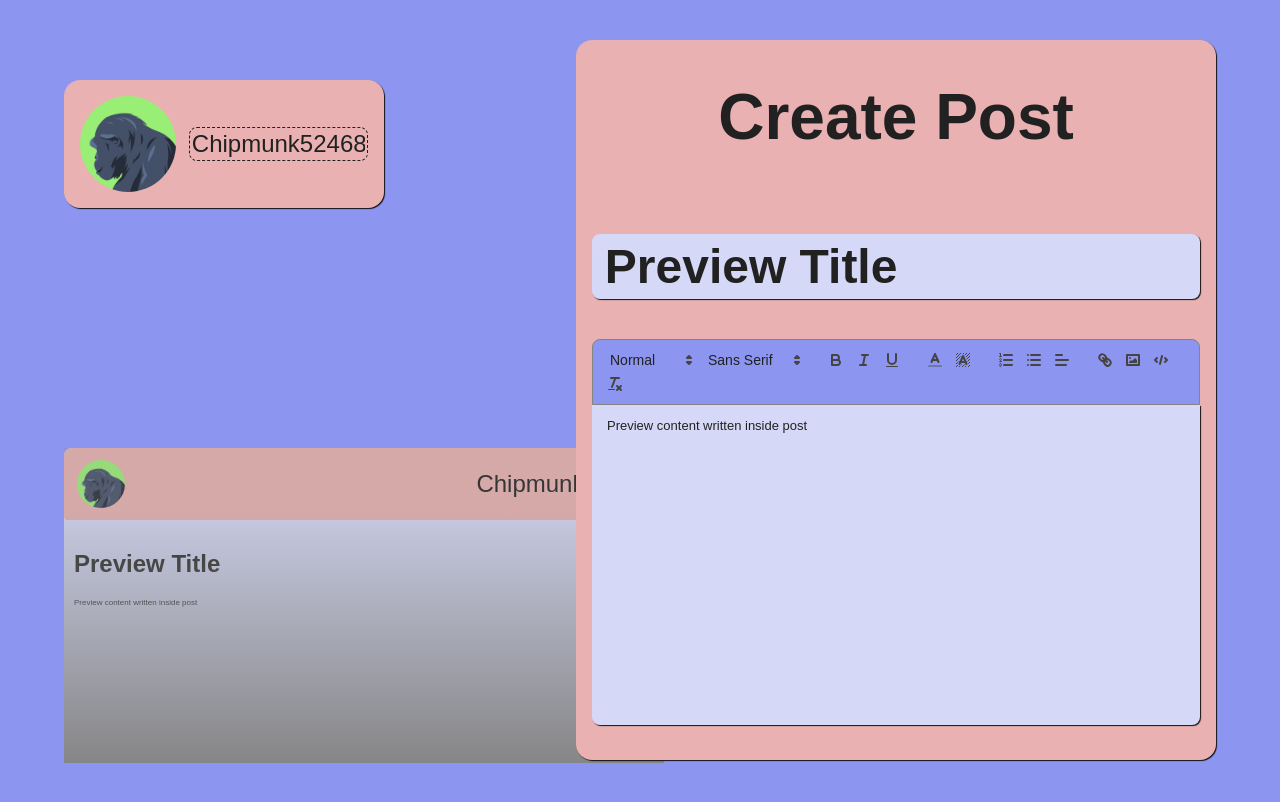
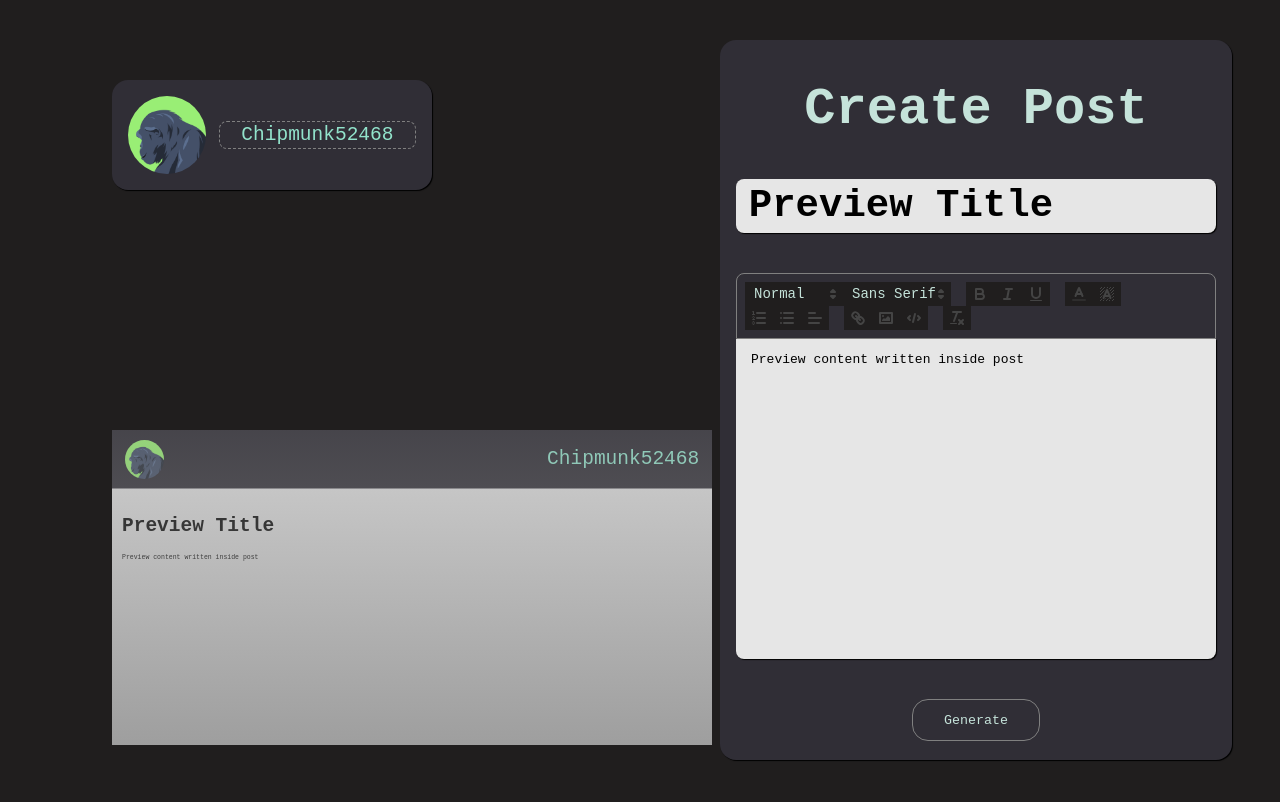
Before and after one commit to singhutsav5502/OG_IMAGE_GENERATOR, a React (Create React App) app in the folder frontend/: page / in a window 1280 px wide. Shown: the top 802 px of the page. Built offline with nearby package versions, Linux system fonts and the light colour scheme.

Commit message:
add toastify setup cloudinary for image upload adjust theming and css

```diff
--- a/frontend/package.json
+++ b/frontend/package.json
@@ -3,6 +3,8 @@
   "version": "0.1.0",
   "private": true,
   "dependencies": {
+    "@cloudinary/react": "^1.13.0",
+    "@cloudinary/url-gen": "^1.20.0",
     "@reduxjs/toolkit": "^2.2.7",
     "@testing-library/jest-dom": "^5.17.0",
     "@testing-library/react": "^13.4.0",
@@ -12,9 +14,12 @@
     "quill": "^2.0.2",
     "react": "^18.3.1",
     "react-dom": "^18.3.1",
+    "react-helmet": "^6.1.0",
     "react-redux": "^9.1.2",
     "react-scripts": "5.0.1",
+    "react-toastify": "^10.0.5",
     "slate-history": "^0.100.0",
+    "toastify": "^2.0.1",
     "web-vitals": "^2.1.4"
   },
   "scripts": {
--- a/frontend/src/App.css
+++ b/frontend/src/App.css
@@ -2,5 +2,6 @@
     height: 100vh;
     background-color: var(--secondary-background);
     display: flex;
-    gap:15vw;
+    justify-content:space-around;
+    gap:5vw;
 }
--- a/frontend/src/App.js
+++ b/frontend/src/App.js
@@ -1,16 +1,32 @@
 import './App.css';
+import { PrimeReactProvider } from 'primereact/api';
+import { ToastContainer, Bounce } from 'react-toastify';
+import 'react-toastify/dist/ReactToastify.css';
 import { UserInfo } from './components/UserInfo';
 import PostCreator from './components/PostCreator';
-import { PrimeReactProvider } from 'primereact/api';
 import ImageTemplate from './components/ImageTemplate';
 function App() {
   return (
     <>
+      <ToastContainer
+        position="top-left"
+        autoClose={5000}
+        hideProgressBar={false}
+        newestOnTop
+        closeOnClick
+        rtl={false}
+        pauseOnFocusLoss
+        draggable
+        pauseOnHover
+        theme="dark"
+        transition={Bounce}
+        toastStyle={{color:'var(--highlight-color) !important'}}
+      />
       <PrimeReactProvider>
         <div className='app-container'>
-          <section className="left" style={{ height:'100vh', width:'30vw', display: 'flex', flexDirection: 'column', alignItems:'flex-start', justifyContent:'space-between', gap:'30vh' }}>
+          <section className="left" style={{ height: '100vh', width: '40vw', display: 'flex', flexDirection: 'column', alignItems: 'flex-start', justifyContent: 'space-between', gap: '30vh' }}>
             <UserInfo></UserInfo>
-            <div style={{transformOrigin:'top left', scale:'0.5', paddingLeft:'10vw'}}>
+            <div style={{ transformOrigin: 'top left', scale: '0.5', paddingLeft: '10vw' }}>
               <ImageTemplate />
             </div>
           </section>
--- a/frontend/src/components/ImageTemplate.css
+++ b/frontend/src/components/ImageTemplate.css
@@ -3,10 +3,14 @@
     height: auto;
 }
 .vignette{
+    border-radius: none;
+    scale: 2;
     background: linear-gradient(0deg, rgb(134, 134, 134), rgba(138, 138, 138,0.2) 80%) no-repeat;
     position: absolute;
     bottom: 0;
-    width: 1200px;
+    top:0;
+    left:0;
+    right: 0;
     height: 630px;
 
 }
--- a/frontend/src/components/ImageTemplate.jsx
+++ b/frontend/src/components/ImageTemplate.jsx
@@ -1,6 +1,6 @@
 import React from "react";
 import { useSelector } from "react-redux";
-import './ImageTemplate.css'
+import "./ImageTemplate.css";
 const ImageTemplate = () => {
   const userName = useSelector((state) => state.userState.userName);
   const userImage = useSelector((state) => state.userState.userImage);
@@ -10,6 +10,7 @@ const ImageTemplate = () => {
     <div
       id="image-template"
       style={{
+        position: "relative",
         width: "1200px",
         height: "630px",
         background: "#f0f0f0",
@@ -17,15 +18,15 @@ const ImageTemplate = () => {
         boxSizing: "border-box",
         overflow: "hidden",
         backgroundColor: "var(--tertiary-background)",
-        borderRadius: "16px",
       }}
     >
+      <div className="vignette"></div>
       <div
         width="100%"
         height="auto"
         style={{
           backgroundColor: "var(--primary-background)",
-          borderRadius: "8px",
+
         }}
       >
         <div
@@ -36,16 +37,24 @@ const ImageTemplate = () => {
           }}
         >
           <img src={userImage} alt="" width="20px" height="20px" />
-          <p style={{ fontSize: "3rem", lineHeight: "1" }}>{userName}</p>
+          <p
+            style={{
+              fontSize: "3rem",
+              lineHeight: "1",
+              color: "var(--secondary-text)",
+            }}
+          >
+            {userName}
+          </p>
         </div>
       </div>
-      <div className="vignette"></div>
-      <div style={{padding:'20px'}}>
+      <div style={{ padding: "20px" }}>
         <h1 style={{ fontSize: "3rem" }}>{postTitle}</h1>
-        <div dangerouslySetInnerHTML={{ __html: postContent }} className="post-content-template"/>
+        <div
+          dangerouslySetInnerHTML={{ __html: postContent }}
+          className="post-content-template"
+        />
       </div>
-
-
     </div>
   );
 };
--- a/frontend/src/components/PostCreator.css
+++ b/frontend/src/components/PostCreator.css
@@ -11,7 +11,7 @@
 }
 .post-creator-inner-container{
     position: relative;
-    top:15vh;
+    top:10vh;
     min-height:50vh;
     padding:0px 16px 0px 16px;
     display: flex;
@@ -23,6 +23,10 @@
 .ql-toolbar{
     border-radius: 8px 8px 0px 0px;
     border:1px solid var(--border-color) !important;
+    /* background-color: var(--secondary-background); */
+}
+.ql-toolbar span{
+    color:var(--highlight-color) !important;
     background-color: var(--secondary-background);
 }
 #title-box{
@@ -36,3 +40,8 @@
     background-color: var(--tertiary-background);
     box-shadow: 1px 1px 1px var(--primary-shadow);
 }
+.generate-button:hover{
+    background-color: var(--tertiary-background) !important;
+    color: var(--primary-text) !important;
+    transition: 0.2s all ease-in-out;
+}
--- a/frontend/src/components/PostCreator.jsx
+++ b/frontend/src/components/PostCreator.jsx
@@ -1,33 +1,124 @@
-import React from 'react'
-import { useSelector, useDispatch } from 'react-redux'
-import { postActions } from '../store'
-import { Editor } from 'primereact/editor';
-import { Card } from './Card'
-import "./PostCreator.css"
+import React, { useState } from "react";
+import { toast } from "react-toastify";
+import { useSelector, useDispatch } from "react-redux";
+import { postActions } from "../store";
+import { Editor } from "primereact/editor";
+import { Helmet } from "react-helmet";
+import { Card } from "./Card";
+import { toPng } from "html-to-image";
+import "./PostCreator.css";
 const PostCreator = () => {
-    const postTitle = useSelector((state)=>state.postState.postTitle)
-    const postContent = useSelector((state)=>state.postState.postContent)
-    const dispatch = useDispatch();
+  const postTitle = useSelector((state) => state.postState.postTitle);
+  const postContent = useSelector((state) => state.postState.postContent);
+  const dispatch = useDispatch();
+  const [imageUrl, setImageUrl] = useState("");
+  const imageGenerationHandler = () => {
+    const node = document.getElementById("image-template");
+    toPng(node)
+      .then(async (dataUrl) => {
+        const formData = new FormData();
+        formData.append("file", dataUrl);
+        formData.append("upload_preset", "IMG_UPLOAD_DEFAULT");
+        formData.append("cloud_name", `${process.env.REACT_APP_CLOUD_NAME}`);
+        try {
+          toast("uploading image!");
+          fetch("https://api.cloudinary.com/v1_1/dnyr0qvru/image/upload", {
+            method: "POST",
+            body: formData,
+          })
+            .then((res) => res.json())
+            .then((response) => {
+              const imageUrl = response.url;
+              setImageUrl(imageUrl);
+              const copyContent = async () => {
+                try {
+                  await navigator.clipboard.writeText(imageUrl);
+                  toast("Image Url copied to clipboard");
+                } catch (err) {
+                  toast.error("Failed to copy image Url to Clipboard");
+                }
+              };
+              copyContent();
+            });
+        } catch (error) {
+          console.error(error);
+          toast.error("Error uploading image");
+        }
+      })
+      .catch((error) => {
+        console.error("Error generating image", error);
+        toast.error("Error generating image");
+      });
+  };
   return (
     <>
-    <div className="post-creator-container">
-        <Card width="50vw" minHeight="90vh">
-          <h1 className="post-creator-title">Create Post</h1>
+      <Helmet>
+        <title>Dynamic OG Image Example</title>
+        <meta property="og:title" content="Dynamic OG Image Example" />
+        <meta
+          property="og:description"
+          content="This is a dynamically updated Open Graph image"
+        />
+        {imageUrl && <meta property="og:image" content={imageUrl} />}
+      </Helmet>
+      <div className="post-creator-container">
+        <Card width="40vw" minHeight="90vh">
+          <h1
+            className="post-creator-title"
+            style={{ color: "var(--highlight-color)" }}
+          >
+            Create Post
+          </h1>
           <div className="post-creator-inner-container">
-              <input type="text" id="title-box"  value={postTitle} onChange={(e)=>{
-                dispatch(postActions.setPostTitle(e.target.value))
-              }}/>
-              <Editor
+            <input
+              type="text"
+              id="title-box"
+              value={postTitle}
+              onChange={(e) => {
+                dispatch(postActions.setPostTitle(e.target.value));
+              }}
+            />
+            <Editor
               value={postContent}
-              onTextChange={(e)=> dispatch(postActions.setPostContent(e.htmlValue))}
-              style={{border:'none', maxHeight:'40vh', height:'40vh', overflow:'auto', backgroundColor:"var(--tertiary-background)", borderRadius:'0px 0px 8px 8px',
-                boxShadow: "1px 1px 1px var(--primary-shadow)"
-              }}/>
-            </div>
+              onTextChange={(e) =>
+                dispatch(postActions.setPostContent(e.htmlValue))
+              }
+              style={{
+                border: "none",
+                maxHeight: "40vh",
+                height: "40vh",
+                overflow: "auto",
+                backgroundColor: "var(--tertiary-background)",
+                borderRadius: "0px 0px 8px 8px",
+                boxShadow: "1px 1px 1px var(--primary-shadow)",
+              }}
+            />
+            <button
+              onClick={imageGenerationHandler}
+              style={{
+                height: "3vh",
+                width: "10vw",
+                alignSelf: "center",
+                padding: "20px",
+                textAlign: "center",
+                backgroundColor: "var(--primary-background)",
+                color: "var(--highlight-color)",
+                border: "1px solid var(--border-color)",
+                display: "flex",
+                alignItems: "center",
+                justifyContent: "center",
+                borderRadius: "16px",
+                cursor: "pointer",
+              }}
+              className="generate-button"
+            >
+              Generate
+            </button>
+          </div>
         </Card>
-    </div>
+      </div>
     </>
-  )
-}
+  );
+};
 
-export default PostCreator
+export default PostCreator;
--- a/frontend/src/components/UserInfo.css
+++ b/frontend/src/components/UserInfo.css
@@ -19,9 +19,8 @@
     padding: 2px;
     border-radius: 8px;
     text-align: center;
-    border: 1px dashed var(--primary-text);
+    border: 1px dashed var(--border-color);
     background-color: rgba(0,0,0,0);
-    color:var(--primary-text);
     font-size: 1.5rem;
     width: 100%;
 }
--- a/frontend/src/components/UserInfo.jsx
+++ b/frontend/src/components/UserInfo.jsx
@@ -16,7 +16,7 @@ export const UserInfo = () => {
       <Card width="25vw" height="auto">
           <div className="user-info">
             <img src={userImage} alt=""  width="100px" height="100px"/>
-            <input type="text" value={userName} onChange={nameChangeHandler} id="user-name-input" name="user-name-input"/>
+            <input type="text" value={userName} onChange={nameChangeHandler} id="user-name-input" name="user-name-input" style={{color:'var(--secondary-text)'}}/>
             {/* <label htmlFor="user-name-input" style={{width:"100px", height:"100px"}}>
 
             </label> */}
--- a/frontend/src/index.css
+++ b/frontend/src/index.css
@@ -1,5 +1,5 @@
 :root {
-  --primary-background : rgb(233, 177, 177);
+  /* --primary-background : rgb(233, 177, 177);
     --secondary-background: rgb(140, 150, 241);
     --tertiary-background: rgb(213, 217, 247);
     --primary-shadow: rgb(17, 17, 17);
@@ -7,17 +7,19 @@
     --secondary-text: rgb(255, 255, 255);
     --highlight-color: rgb(255, 204, 0);
     --border-color: rgb(132, 132, 132);
-    --link-color: rgb(0, 102, 204);
+    --link-color: rgb(0, 102, 204); */
 
-  /* --primary-background: rgb(255, 255, 255);
-  --secondary-background: rgb(245, 245, 245);
+  --primary-background: rgb(48, 46, 54);
+  --secondary-background: rgb(32, 30, 30);
   --tertiary-background: rgb(230, 230, 230);
   --primary-shadow: rgb(0, 0, 0);
   --primary-text: rgb(0, 0, 0);
-  --secondary-text: rgb(255, 255, 255);
-  --highlight-color: rgb(192, 192, 192);
+  --secondary-text: rgb(146, 227, 203);
+  --highlight-color: rgb(197, 227, 218);
+  --toastify-color-dark: rgb(197, 227, 218) !important;
   --border-color: rgb(128, 128, 128);
-  --link-color: rgb(0, 0, 0); */
+  --link-color: rgb(0, 0, 0);
+
 
   /* --primary-background: rgb(0, 0, 0);
   --secondary-background: rgb(34, 34, 34);
@@ -30,8 +32,8 @@
   --link-color: rgb(255, 255, 255);  */
 }
 * {
-  font-family: sans-serif;
-  color:var(--primary-text);
+  font-family: monospace;
+  color: var(--primary-text);
 }
 html,
 body {
```
Also changed, not shown: frontend/public/index.html (+0 -18 lines), frontend/public/manifest.json, 1 other file (tests, documents, lock files or other folders).
